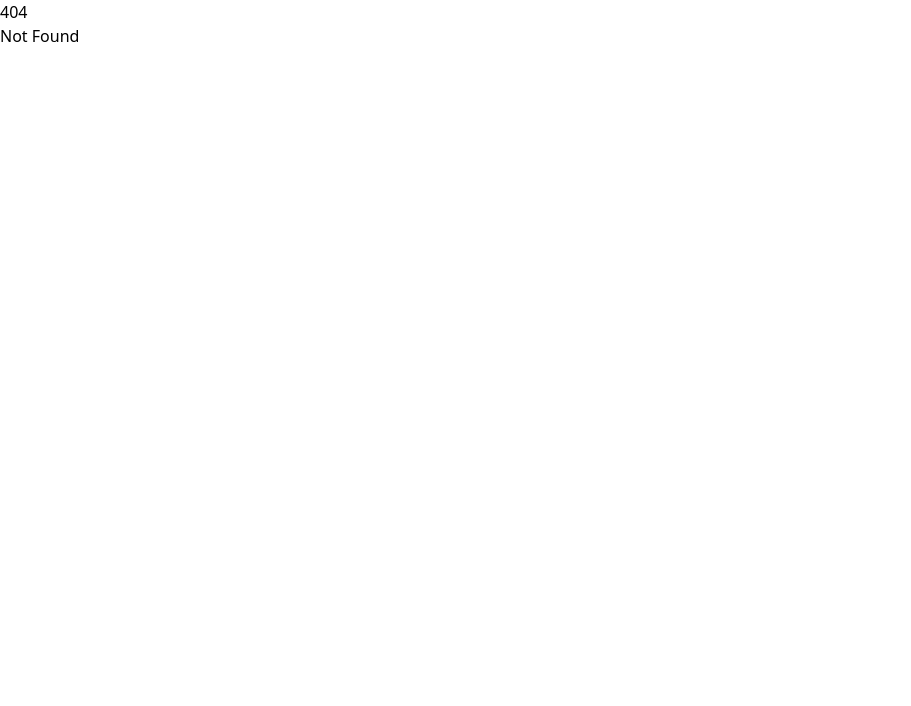
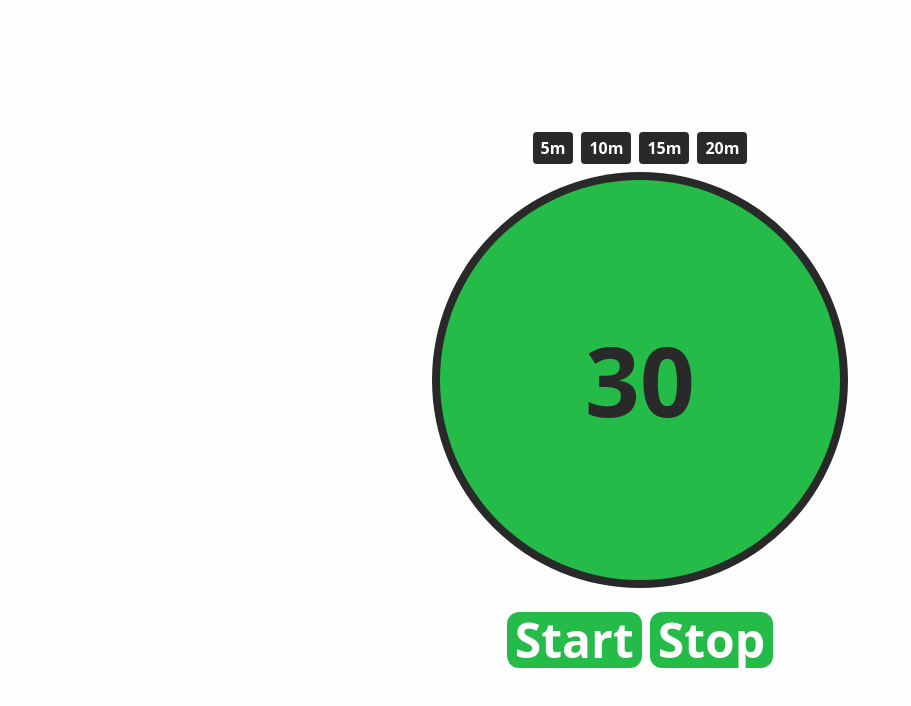
Before and after one commit to wesleywil/InnerPeace-Oasis, a SvelteKit app: page /meditate in a window 1280 px wide. Before the commit this address had no page. Shown: the top 706 px of the page, without its empty margins (0-911 px from the left). Built offline with nearby package versions, Linux system fonts and the light colour scheme.

Commit message:
update homepage and added meditate page

```diff
--- a/src/app.html
+++ b/src/app.html
@@ -7,6 +7,8 @@
 		%sveltekit.head%
 	</head>
 	<body data-sveltekit-preload-data="hover">
-		<div style="display: contents">%sveltekit.body%</div>
+		<div style="display: contents">
+			%sveltekit.body%
+		  </div>
 	</body>
 </html>
--- a/src/routes/+layout.svelte
+++ b/src/routes/+layout.svelte
@@ -2,6 +2,6 @@
   import "../app.css";
 </script>
 
-<div>
+<div class="bg-[#fdfefd]">
   <slot />
 </div>
--- a/src/routes/+page.svelte
+++ b/src/routes/+page.svelte
@@ -1,4 +1,18 @@
-<div class="mb-4 text-3xl font-bold">
-  <h1>Hello World!</h1>
-  <h2>H</h2>
-</div>
+<main
+  class="min-h-screen min-w-screen p-2 flex flex-col items-center justify-center gap-2 text-[#292929] text-center"
+>
+  <h1
+    class="w-full md:w-2/3 xl:w-1/3 pb-1 flex justify-center items-center text-6xl font-bold border-b-2 border-[#24bb49]"
+  >
+    <span class="text-[#24bb49] text-7xl">I</span>nnerPeace
+    <span class="ml-2 text-[#24bb49] text-7xl">O</span>asis
+  </h1>
+  <h2 class="md:w-2/3 xl:w-1/3 mt-2 px-2 text-xl md:text-3xl font-semibold">
+    Find Tranquility, Relaxation, and Balance in the Digital Sanctuary of
+    InnerPeace Oasis
+  </h2>
+  <button
+    class="md:mt-4 px-2 py-1 text-[#fdfefd] text-3xl md:text-5xl bg-[#24bb49] hover:bg-[#07681f] font-semibold rounded-xl transform duration-700 ease-in-out"
+    >Meditate</button
+  >
+</main>
--- /dev/null
+++ b/src/routes/meditate/+page.svelte
@@ -0,0 +1,119 @@
+<script lang="ts">
+  let toggle: boolean;
+  let count: number = 30;
+  let timer: any = null;
+
+  function startAnimation() {
+    toggle = true;
+    if (timer === null) {
+      timer = setInterval(() => {
+        if (count > 0) {
+          count--;
+        } else {
+          clearInterval(timer);
+          timer = null;
+          toggle = false;
+        }
+      }, 1000);
+    }
+  }
+
+  function stopAnimation() {
+    toggle = false;
+    clearInterval(timer);
+    timer = null;
+    count = 30;
+  }
+</script>
+
+<main
+  class="min-h-screen min-w-screen p-2 flex flex-col items-center justify-center gap-2 text-[#292929] text-center"
+>
+  <div class="flex justify-center gap-2">
+    <button
+      class="px-2 py-1 font-bold bg-[#292929] hover:bg-[#292929]/70 text-[#fdfefd] hover:text-[#24bb49] rounded transform duration-500 ease-in"
+      >5m</button
+    >
+    <button
+      class="px-2 py-1 font-bold bg-[#292929] hover:bg-[#292929]/70 text-[#fdfefd] hover:text-[#24bb49] rounded transform duration-500 ease-in"
+      >10m</button
+    >
+    <button
+      class="px-2 py-1 font-bold bg-[#292929] hover:bg-[#292929]/70 text-[#fdfefd] hover:text-[#24bb49] rounded transform duration-500 ease-in"
+      >15m</button
+    >
+    <button
+      class="px-2 py-1 font-bold bg-[#292929] hover:bg-[#292929]/70 text-[#fdfefd] hover:text-[#24bb49] rounded transform duration-500 ease-in"
+      >20m</button
+    >
+  </div>
+  <div
+    class="md:h-[26rem] h-[20rem] w-[20rem] md:w-[26rem] flex items-center justify-center bg-[#292929] rounded-full"
+  >
+    <!-- svelte-ignore a11y-click-events-have-key-events -->
+    <!-- svelte-ignore a11y-no-static-element-interactions -->
+    <div
+      class="{toggle
+        ? 'breathing-div'
+        : ''} md:h-[25rem] h-[19rem] w-[19rem] md:w-[25rem] flex flex-col items-center justify-center bg-[#24bb49] rounded-full"
+    >
+      <h1
+        class="{toggle ? 'breathing-h1' : ''} text-8xl text-[#292929] font-bold"
+      >
+        {count}
+      </h1>
+    </div>
+  </div>
+  <div class="flex justify-center gap-2">
+    <button
+      on:click={startAnimation}
+      class="md:mt-4 px-2 py-1 text-[#fdfefd] text-3xl md:text-5xl bg-[#24bb49] hover:bg-[#07681f] font-semibold rounded-xl transform duration-700 ease-in-out"
+      >Start</button
+    >
+    <button
+      on:click={stopAnimation}
+      class="md:mt-4 px-2 py-1 text-[#fdfefd] text-3xl md:text-5xl bg-[#24bb49] hover:bg-[#07681f] font-semibold rounded-xl transform duration-700 ease-in-out"
+      >Stop</button
+    >
+  </div>
+</main>
+
+<style>
+  .breathing-div {
+    animation: breathing 10s ease infinite alternate;
+  }
+
+  .breathing-h1 {
+    animation: breathing2 10s ease infinite alternate;
+  }
+
+  @keyframes breathing {
+    0% {
+      -webkit-transform: scale(1);
+    }
+    25% {
+      -webkit-transform: scale(0.9);
+    }
+    60% {
+      -webkit-transform: scale(1);
+    }
+    100% {
+      -webkit-transform: scale(0.9);
+    }
+  }
+
+  @keyframes breathing2 {
+    0% {
+      -webkit-transform: scale(0.9);
+    }
+    25% {
+      -webkit-transform: scale(1);
+    }
+    60% {
+      -webkit-transform: scale(0.9);
+    }
+    100% {
+      -webkit-transform: scale(1);
+    }
+  }
+</style>
```
